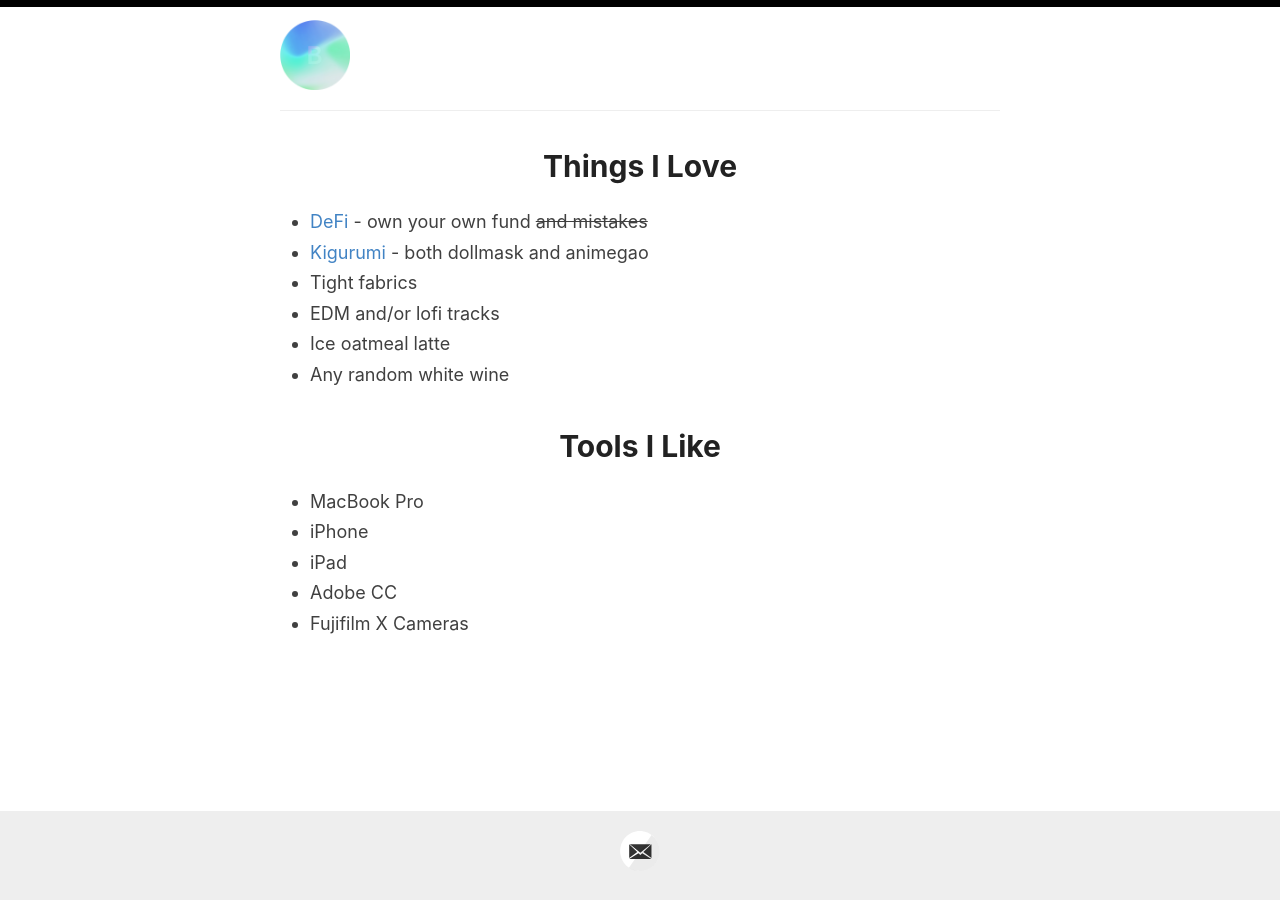
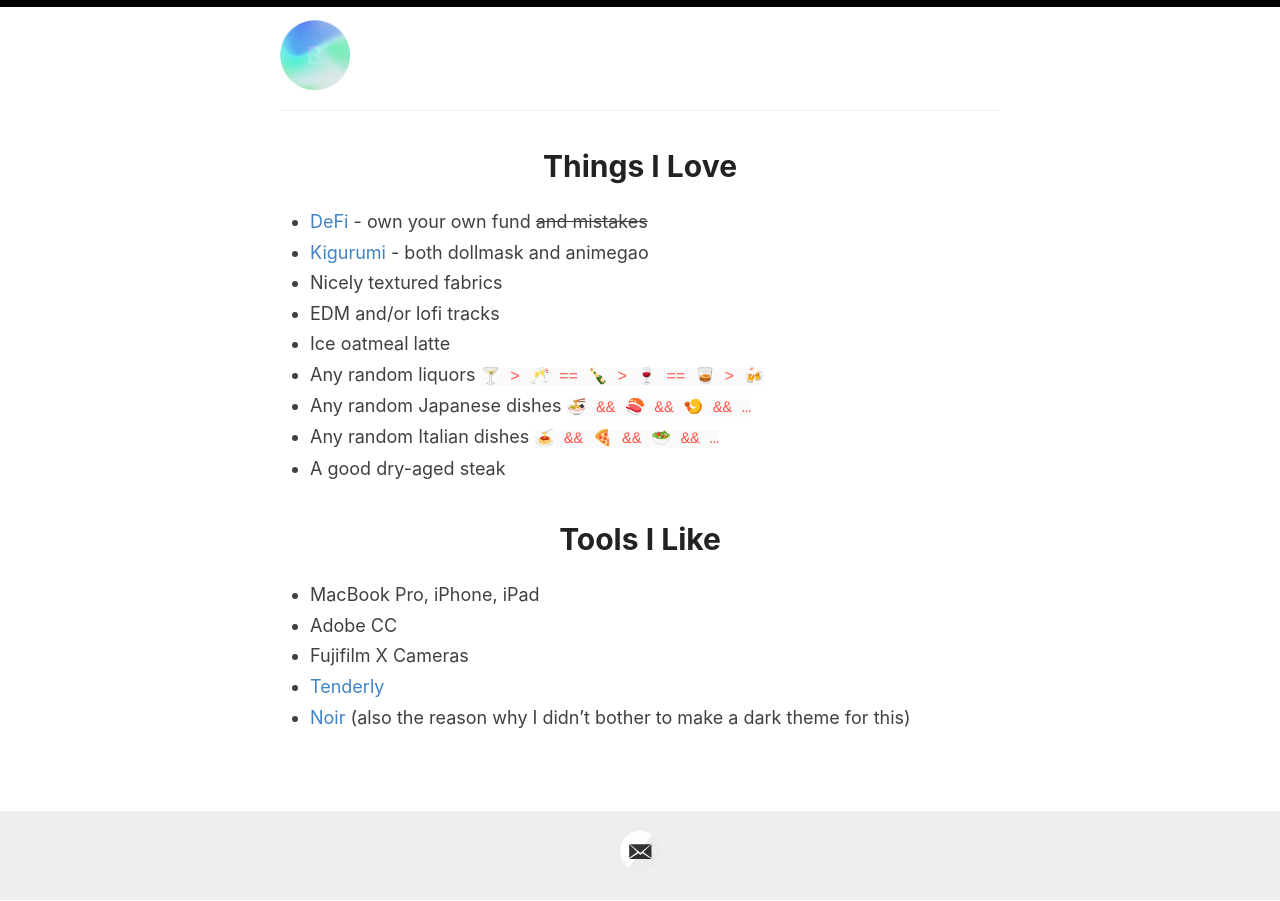
Before and after one commit to 98827ddb7e5a2c2e261912a23d9251d6/98827ddb7e5a2c2e261912a23d9251d6.github.io, a Jekyll site: the page built from index.md, in a window 1280 px wide. Built offline with Jekyll 4.4.1, drawn with Linux system fonts in a browser that asks for light colours; our own code applies the rules of GitHub Pages for plain Markdown files.

Commit message:
update home

```diff
--- a/index.md
+++ b/index.md
@@ -6,15 +6,18 @@ layout: default
 
 - [DeFi](https://en.wikipedia.org/wiki/Decentralized_finance){:target="_blank" rel="noopener"} - own your own fund ~~and mistakes~~
 - [Kigurumi](https://en.wikipedia.org/wiki/Animegao_kigurumi){:target="_blank" rel="noopener"} - both dollmask and animegao
-- Tight fabrics <spsan class="hidden-text">hidden text test</spsan>
+- Nicely textured fabrics<hidden class="hidden-text"> on nicely shaped bodies, e.g. zentai, tights, knee-socks</hidden>
 - EDM and/or lofi tracks
 - Ice oatmeal latte
-- Any random white wine
+- Any random liquors `🍸 > 🥂 == 🍾 > 🍷 == 🥃 > 🍻`
+- Any random Japanese dishes `🍜 && 🍣 && 🍤 && …`
+- Any random Italian dishes `🍝 && 🍕 && 🥗 && …`
+- A good dry-aged steak
 
 # Tools I Like
 
-- MacBook Pro
-- iPhone
-- iPad
+- MacBook Pro, iPhone, iPad
 - Adobe CC
 - Fujifilm X Cameras
+- [Tenderly](https://tenderly.co){:target="_blank" rel="noopener"}
+- [Noir](https://getnoir.app){:target="_blank" rel="noopener"} (also the reason why I didn't bother to make a dark theme for this)
```
